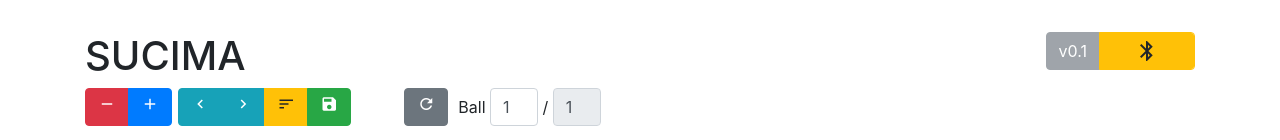
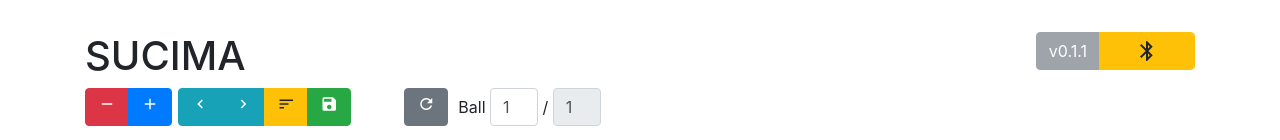
Before and after one commit to oliverchang/sucima, a Vue app in the folder app/: page /#/controller in a window 1280 px wide. Shown: the top 140 px of the page. Built offline with nearby package versions, Linux system fonts and the light colour scheme.

Commit message:
update version

```diff
--- a/app/src/version.js
+++ b/app/src/version.js
@@ -1,3 +1,3 @@
-const VERSION = '0.1';
+const VERSION = '0.1.1';
 
 export default VERSION;
```
